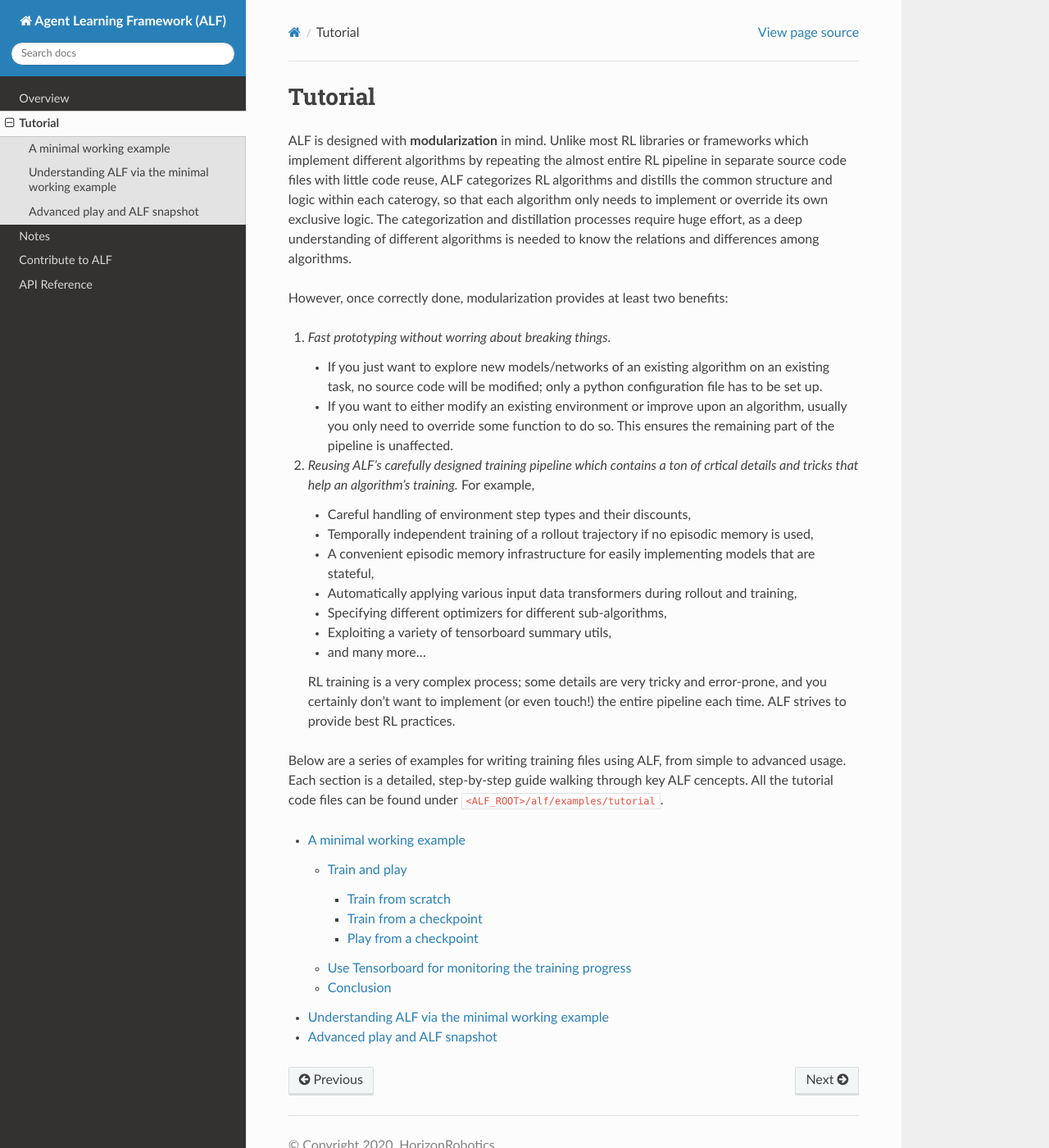
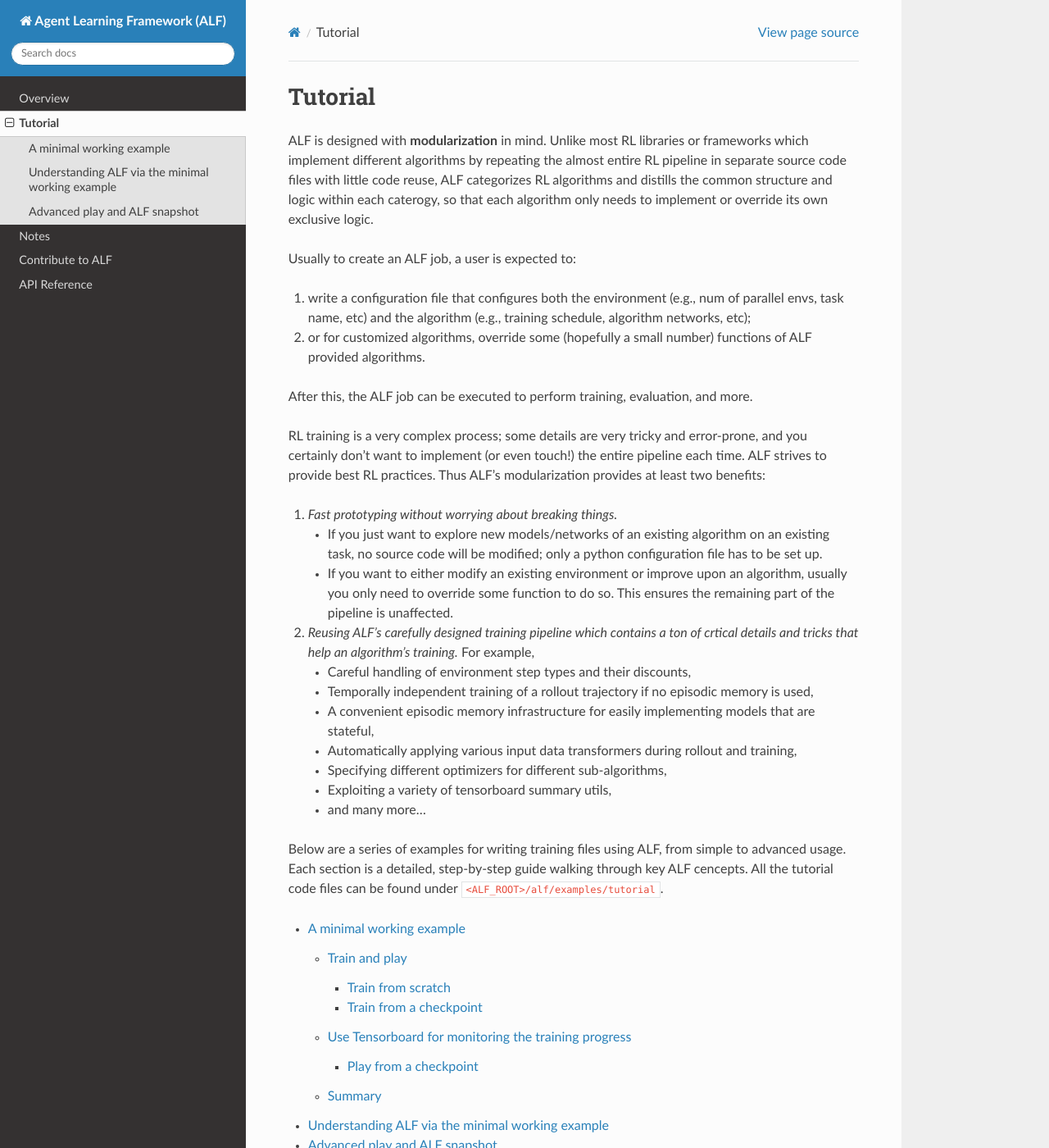
Before and after one commit to HorizonRobotics/alf, a Sphinx documentation site: the page built from docs/tutorial.rst, in a window 1280 px wide and 1400 px high. Shown: the whole window at 82% size. Built offline with Sphinx 7.4.7 and the Read the Docs theme 2.0.0, drawn with Linux system fonts in a browser that asks for light colours; pages that are not in the unit, such as notebooks, are missing from menus.

Commit message:
address comments

```diff
--- a/docs/tutorial.rst
+++ b/docs/tutorial.rst
@@ -5,14 +5,24 @@ ALF is designed with **modularization** in mind. Unlike most RL libraries or fra
 which implement different algorithms by repeating the almost entire RL pipeline in
 separate source code files with little code reuse, ALF categorizes RL algorithms
 and distills the common structure and logic within each caterogy, so
-that each algorithm only needs to implement or override its own exclusive logic. The
-categorization and distillation processes require huge effort, as a deep understanding
-of different algorithms is needed to know the relations and differences among
-algorithms.
+that each algorithm only needs to implement or override its own exclusive logic.
 
-However, once correctly done, modularization provides at least two benefits:
+Usually to create an ALF job, a user is expected to:
 
-1. *Fast prototyping without worring about breaking things.*
+1. write a configuration file that configures both the environment (e.g., num
+   of parallel envs, task name, etc) and the algorithm (e.g., training schedule,
+   algorithm networks, etc);
+2. or for customized algorithms, override some (hopefully a small number) functions
+   of ALF provided algorithms.
+
+After this, the ALF job can be executed to perform training, evaluation, and more.
+
+RL training is a very complex process; some details are very tricky and error-prone,
+and you certainly don't want to implement (or even touch!) the entire pipeline
+each time. ALF strives to provide best RL practices. Thus ALF's modularization
+provides at least two benefits:
+
+1. *Fast prototyping without worrying about breaking things.*
 
    * If you just want to explore new models/networks of an existing
      algorithm on an existing task, no source code will be modified; only a python
```
Also changed, not shown: other parts of docs/tutorial.rst (+0 -4 lines), docs/tutorial/a_minimal_working_example.rst (+32 -21 lines).
